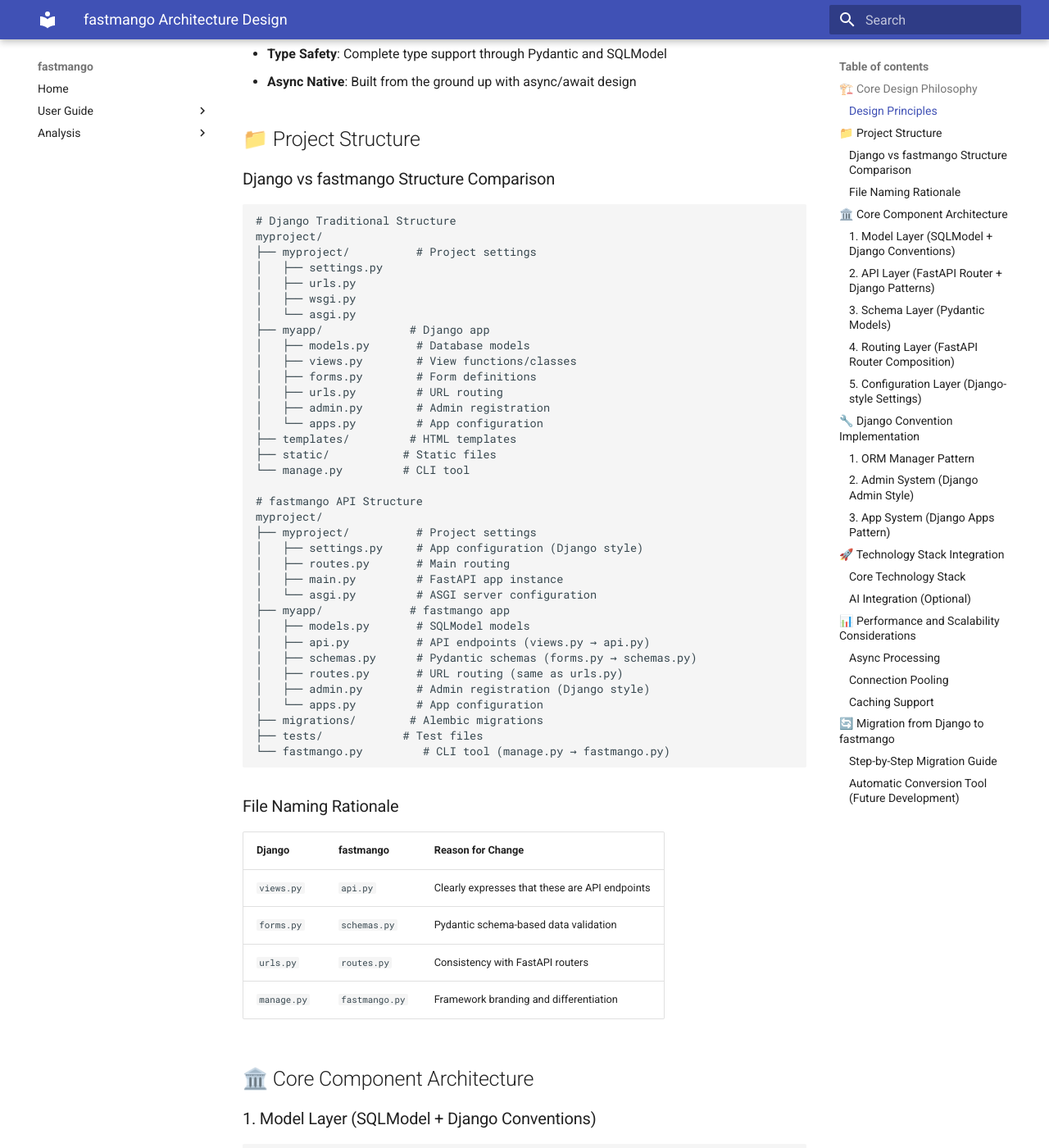
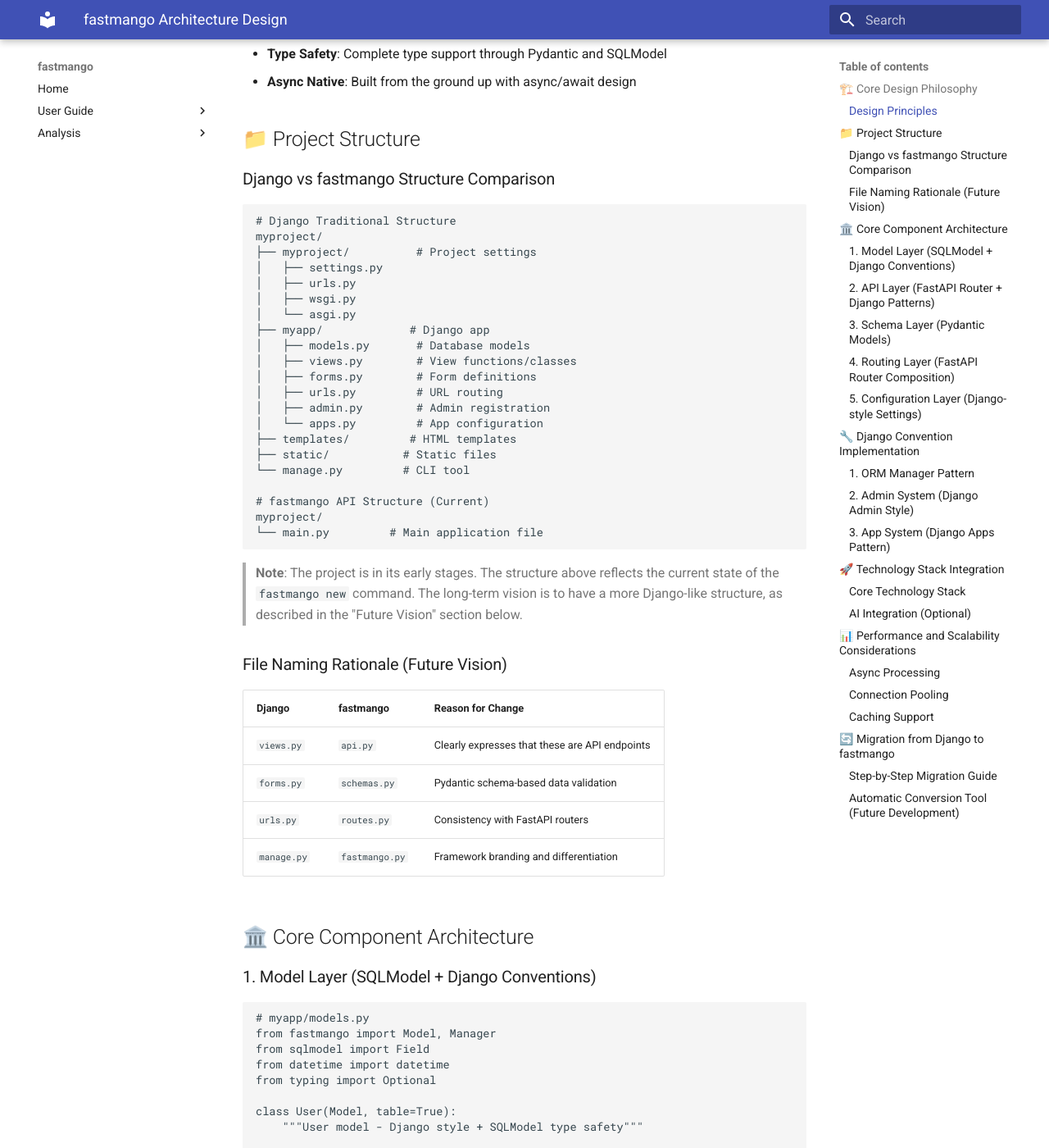
Before and after one commit to StatPan/fastmango, an MkDocs documentation site: the page built from docs/contributing/architecture.md, in a window 1280 px wide and 1400 px high, scrolled down 374 px. Shown: the whole window at 82% size. Built offline with MkDocs 1.6.1 and Material for MkDocs 9.7.7, drawn with Linux system fonts in a browser that asks for light colours.

Commit message:
docs: Correct project structure and clarify code examples
This commit addresses feedback from the pull request review.

The following changes are included:

- The project structure diagrams in `README.md`, `docs/getting-started/quick-start.md`, and `docs/contributing/architecture.md` have been updated to reflect the actual structure created by the `fastmango new` command.
- The Jinja2 template variable in the code example in `docs/getting-started/first-project.md` has been replaced with a realistic example to avoid confusion.

````diff
--- a/docs/contributing/architecture.md
+++ b/docs/contributing/architecture.md
@@ -33,26 +33,14 @@ myproject/
 ├── static/           # Static files
 └── manage.py         # CLI tool
 
-# fastmango API Structure
+# fastmango API Structure (Current)
 myproject/
-├── myproject/          # Project settings
-│   ├── settings.py     # App configuration (Django style)
-│   ├── routes.py       # Main routing
-│   ├── main.py         # FastAPI app instance
-│   └── asgi.py         # ASGI server configuration
-├── myapp/             # fastmango app
-│   ├── models.py       # SQLModel models
-│   ├── api.py          # API endpoints (views.py → api.py)
-│   ├── schemas.py      # Pydantic schemas (forms.py → schemas.py)
-│   ├── routes.py       # URL routing (same as urls.py)
-│   ├── admin.py        # Admin registration (Django style)
-│   └── apps.py         # App configuration
-├── migrations/        # Alembic migrations
-├── tests/            # Test files
-└── fastmango.py         # CLI tool (manage.py → fastmango.py)
+└── main.py         # Main application file
 ```
 
-### File Naming Rationale
+> **Note**: The project is in its early stages. The structure above reflects the current state of the `fastmango new` command. The long-term vision is to have a more Django-like structure, as described in the "Future Vision" section below.
+
+### File Naming Rationale (Future Vision)
 
 | Django | fastmango | Reason for Change |
 |--------|--------|-------------------|
````
Also changed, not shown: docs/getting-started/first-project.md (+1 -1 lines), docs/getting-started/quick-start.md (+1 -15 lines).
